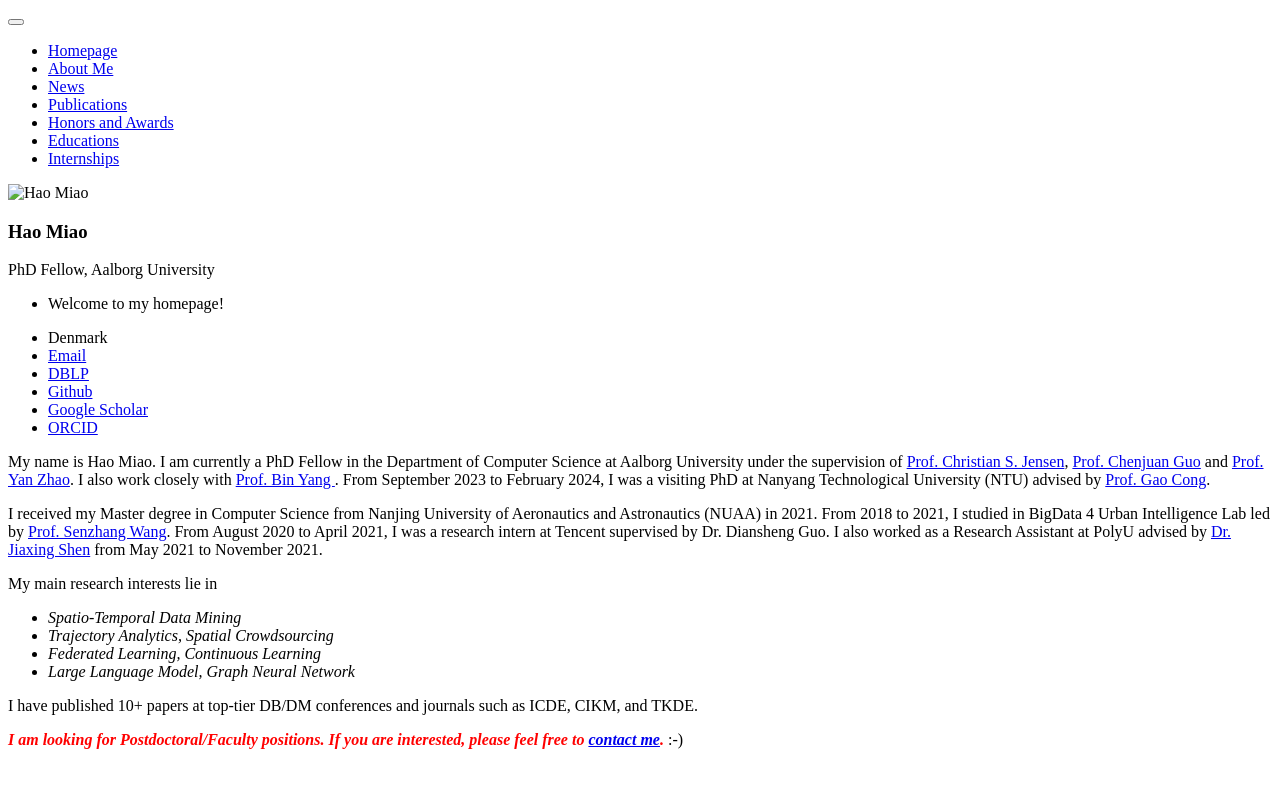
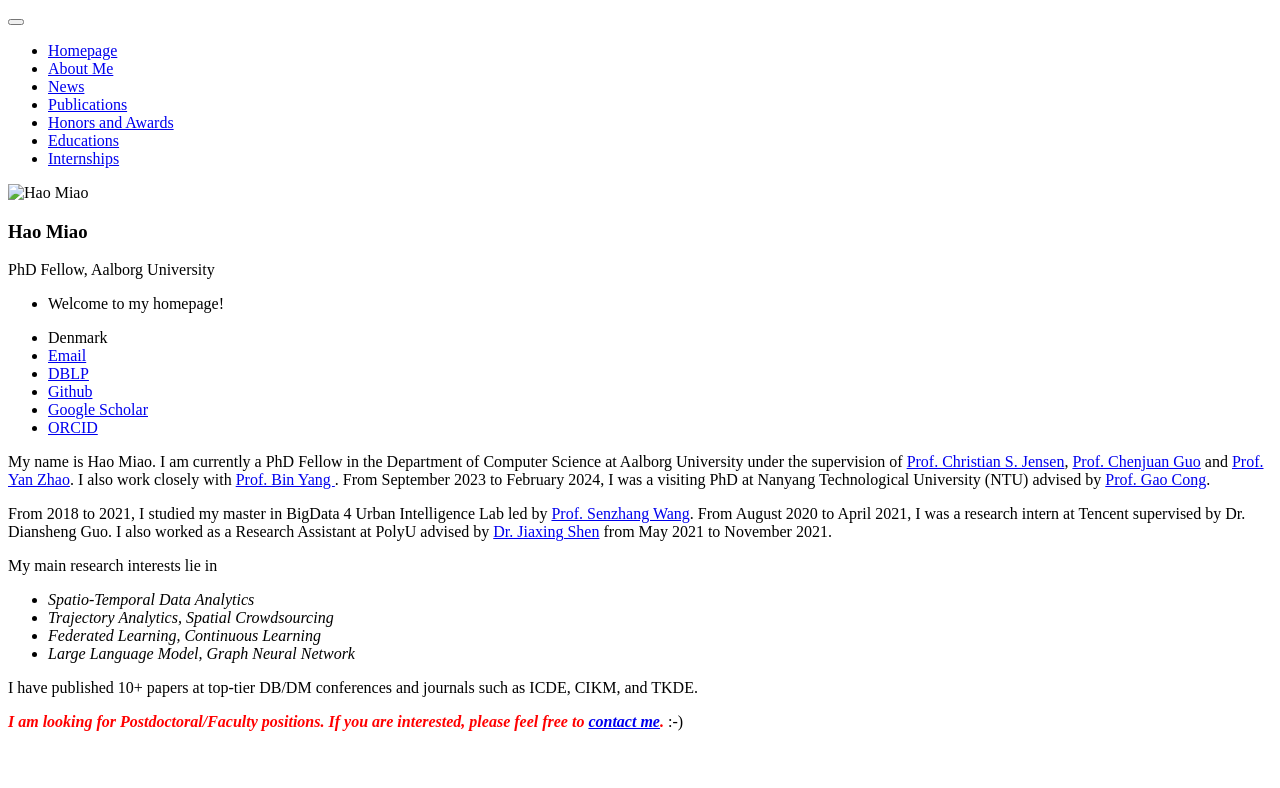
Before and after one commit to MiaoHaoSunny/MiaoHaoSunny.github.io, a Jekyll site: the page built from _pages/includes/intro.md, in a window 1280 px wide. Shown: the top 788 px of the page. Built offline with Jekyll 4.4.1, drawn with Linux system fonts in a browser that asks for light colours; our own code applies the rules of GitHub Pages for plain Markdown files.

Commit message:
Update intro.md

```diff
--- a/_pages/includes/intro.md
+++ b/_pages/includes/intro.md
@@ -1,9 +1,10 @@
 My name is Hao Miao. I am currently a PhD Fellow in the Department of Computer Science at Aalborg University under the supervision of <a href="http://people.cs.aau.dk/~csj/">Prof. Christian S. Jensen</a>, <a href="https://faculty.ecnu.edu.cn/_s37/gcj/main.psp">Prof. Chenjuan Guo</a> and <a href="http://www.zhao-yan.com">Prof. Yan Zhao</a>. I also work closely with <a href="https://faculty.ecnu.edu.cn/_s37/yb2/main.psp">Prof. Bin Yang </a>. From September 2023 to February 2024, I was a visiting PhD at Nanyang Technological University (NTU) advised by [Prof. Gao Cong](https://personal.ntu.edu.sg/gaocong/).
 
-I received my Master degree in Computer Science from Nanjing University of Aeronautics and Astronautics (NUAA) in 2021. From 2018 to 2021, I studied in BigData 4 Urban Intelligence Lab led by <a href="https://senzhangwangcsu.github.io/index.html">Prof. Senzhang Wang</a>. From August 2020 to April 2021, I was a research intern at Tencent supervised by Dr. Diansheng Guo. I also worked as a Research Assistant at PolyU advised by [Dr. Jiaxing Shen](https://shenjiaxing.github.io/) from May 2021 to November 2021.
+<!-- I received my Master degree in Computer Science from Nanjing University of Aeronautics and Astronautics (NUAA) in 2021. -->
+From 2018 to 2021, I studied my master in BigData 4 Urban Intelligence Lab led by <a href="https://senzhangwangcsu.github.io/index.html">Prof. Senzhang Wang</a>. From August 2020 to April 2021, I was a research intern at Tencent supervised by Dr. Diansheng Guo. I also worked as a Research Assistant at PolyU advised by [Dr. Jiaxing Shen](https://shenjiaxing.github.io/) from May 2021 to November 2021.
 
 My main research interests lie in
-- _Spatio-Temporal Data Mining_
+- _Spatio-Temporal Data Analytics_
 - _Trajectory Analytics, Spatial Crowdsourcing_
 - _Federated Learning, Continuous Learning_
 - _Large Language Model, Graph Neural Network_
```
